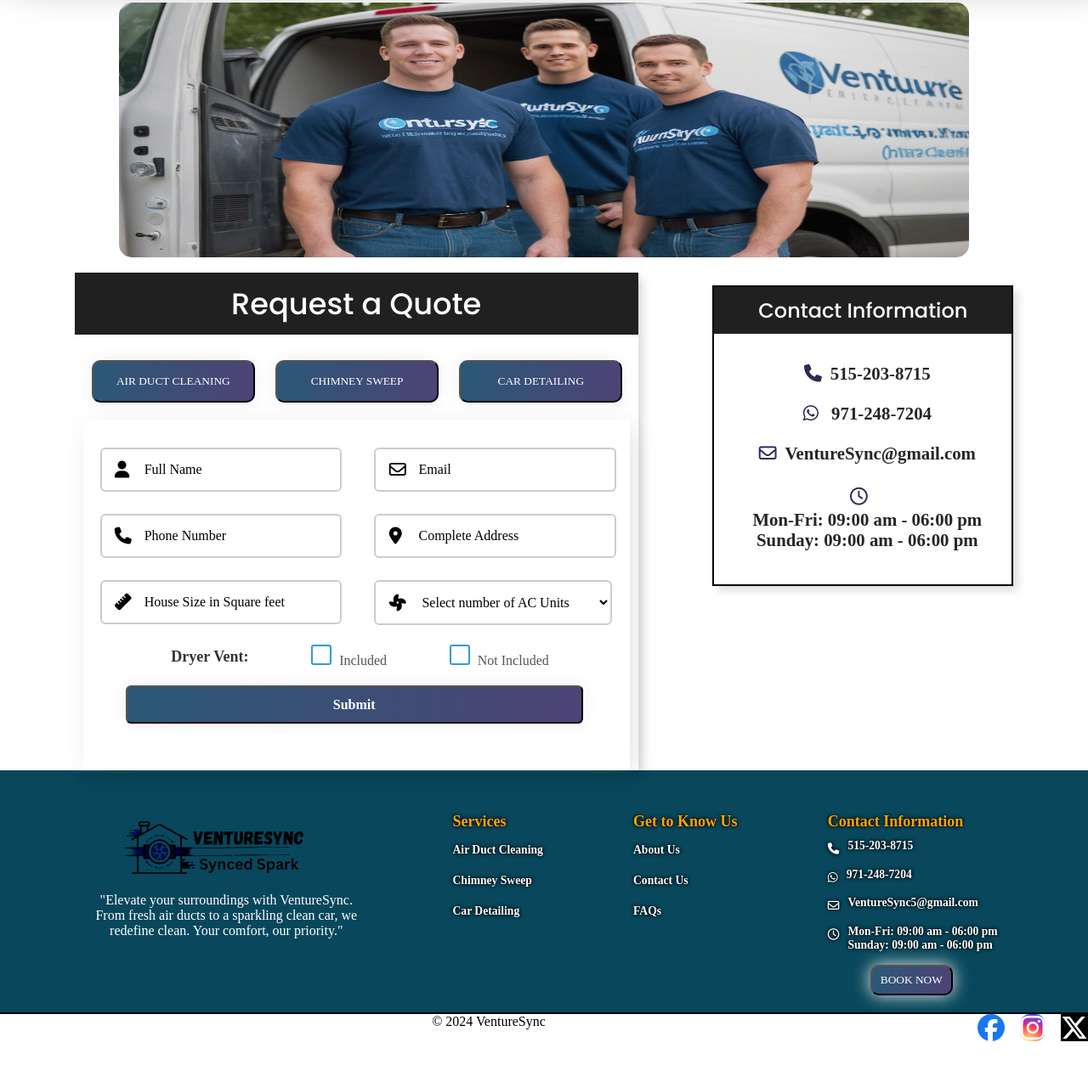
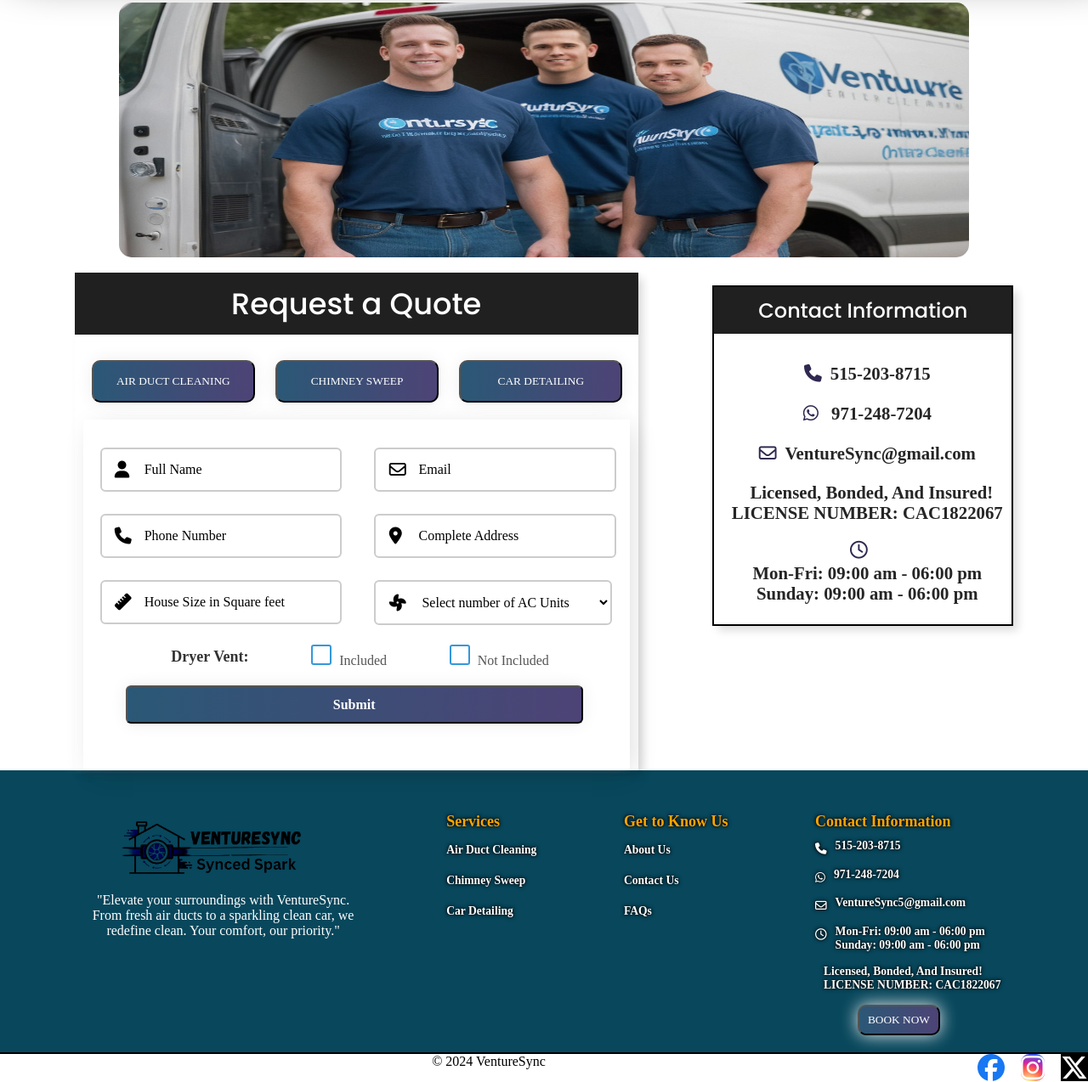
Before and after one commit to Uzain-Ali/Services-Website-, a plain HTML site: page contact.html in a window 1280 px wide. Shown: the part 206-1480 px from the top of the page at 85% size. Before the commit the page ends 1433 px from the top, so only its background shows below. Drawn offline with nearby package versions, Linux system fonts and the light colour scheme.

Commit message:
license addition

```diff
--- a/contact.html
+++ b/contact.html
@@ -246,6 +246,8 @@
                             <a style="text-decoration: none;" href="https://wa.link/7ot3ft"><p class="footPara"><i class="fa-brands fa-whatsapp fa-1.5x"></i>
                                 971-248-7204</p></a>
                             <p  class="footPara"><i class="fa-regular fa-envelope"></i>VentureSync@gmail.com</p>
+                            <p  class="footPara"><i class="fa-light fa-file-certificate"></i>Licensed, Bonded, And Insured!
+                                LICENSE NUMBER: CAC1822067</p>
 
                             <i class="fa-regular fa-clock"></i>
                             <p  class="footPara">Mon-Fri: 09:00 am - 06:00 pm <br>
@@ -296,6 +298,10 @@
                     <p style="color: #fff;" class="footPara">Mon-Fri: 09:00 am - 06:00 pm <br>
                     Sunday:  09:00 am - 06:00 pm</p>
                 </a>
+                <a href="">
+                    <p style="color: #fff;" class="footPara">Licensed, Bonded, And Insured! <br>LICENSE NUMBER: CAC1822067
+                    </p>
+                </a>
                 <a href="/contact.html#contactBox">
                     <button>Book Now</button>
                 </a>
--- a/style.css
+++ b/style.css
@@ -1354,18 +1354,21 @@ ul a button{
 
 
 .detailbox{
-    height: 350px;
+    height: 397px;
     width: 350px;
     margin-top: 15px;
+    margin-bottom: 45px;
     border: 2px solid black;
     background-color: #FFF;
-    box-shadow: 6px 6px 10px -1px rgba(0,0,0,0.15),
-                -6px -6px 10px -1px rgba(255,255,255,0.7);
+    box-shadow: 6px 6px 10px -1px rgba(0,0,0,0.15), -6px -6px 10px -1px rgba(255,255,255,0.7);
     flex-shrink: 2;
 }
-
+.contactDetail{
+    height: 100%;
+}
 .boxContent1{
     text-align: center;
+    height: 100%;
 }
 .boxContent1 h2{
     font-family: poppins;
```
Also changed, not shown: about.html (+13 -5 lines), index.html (+4 -0 lines), services.html (+4 -0 lines).
